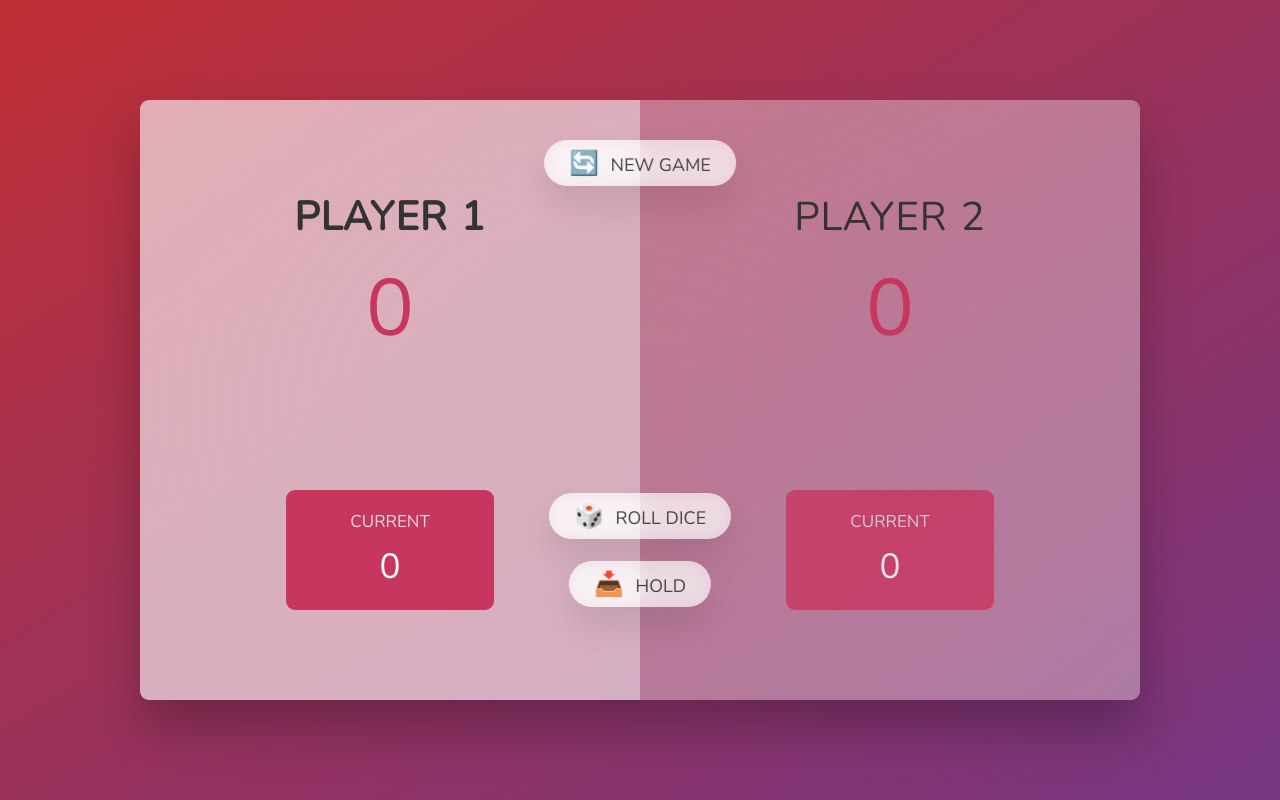
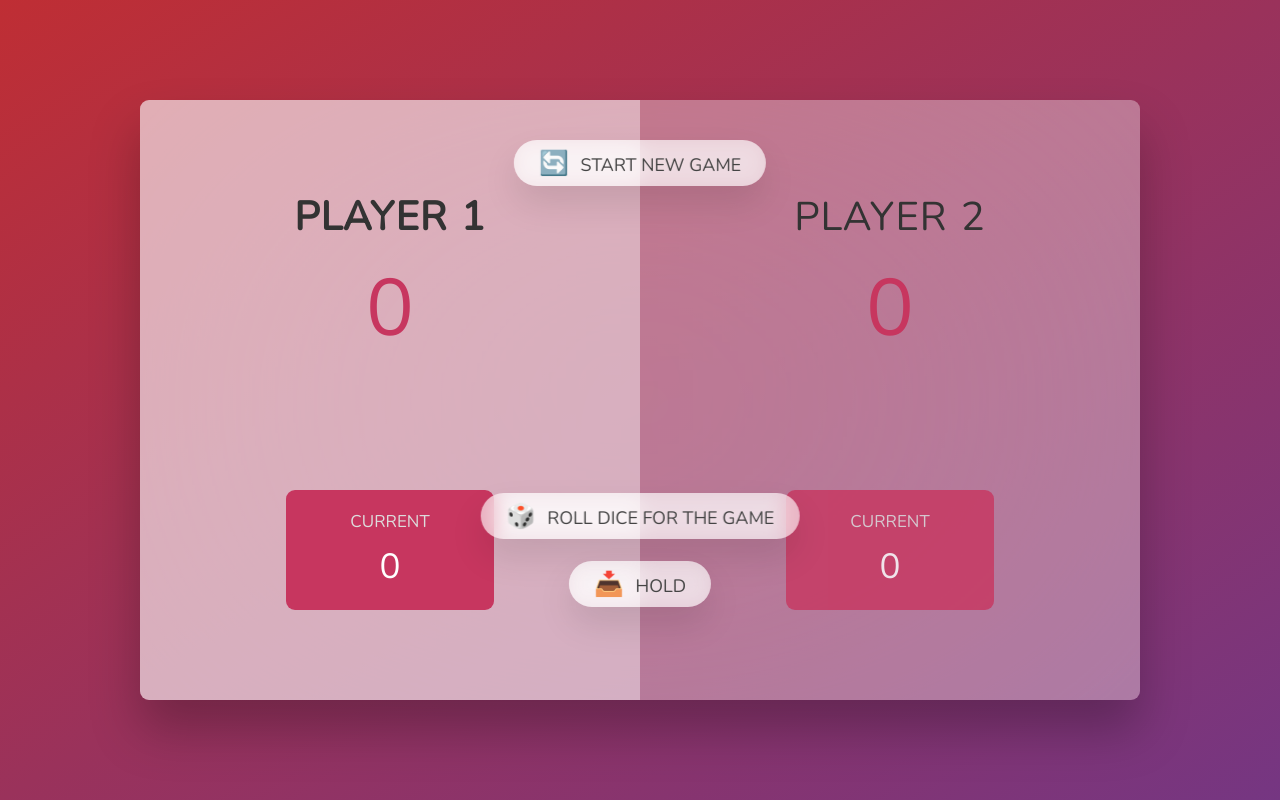
Before and after one commit to DEMON000012/Two-Player-Dice-Game, a plain HTML site: page index.html in a window 1280 px wide. Drawn offline with nearby package versions, Linux system fonts and the light colour scheme.

Commit message:
Text change

```diff
--- a/index.html
+++ b/index.html
@@ -27,8 +27,8 @@
       </section>
 
       <img src="dice-5.png" alt="Playing dice" class="dice hidden" />
-      <button class="btn btn--new">🔄 New game</button>
-      <button class="btn btn--roll">🎲 Roll dice</button>
+      <button class="btn btn--new">🔄 Start New game</button>
+      <button class="btn btn--roll">🎲 Roll dice for the game</button>
       <button class="btn btn--hold">📥 Hold</button>
       <div class="modal hidden">
         <button class="close-modal">&times;</button>
```
